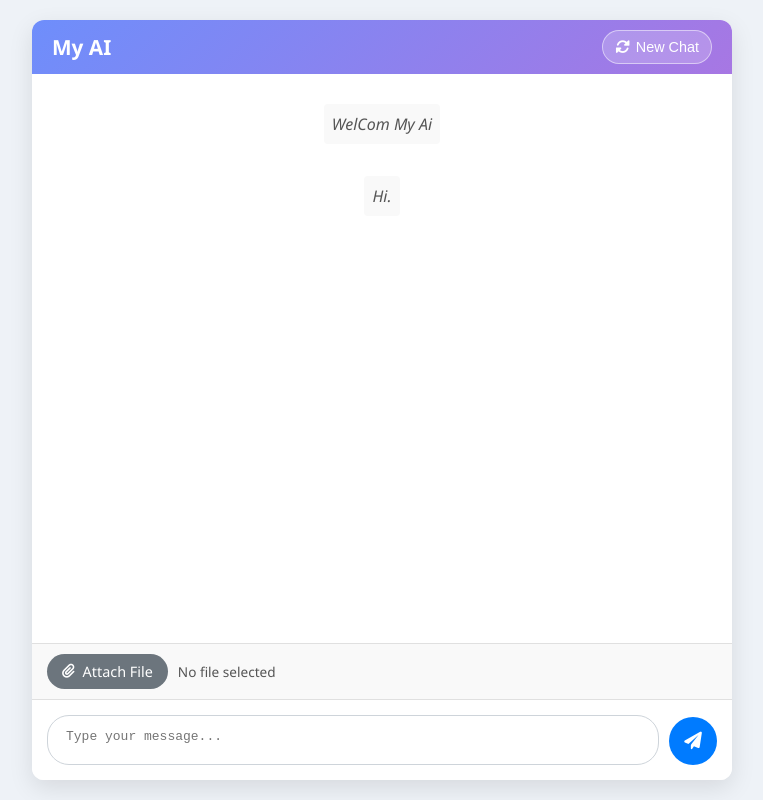
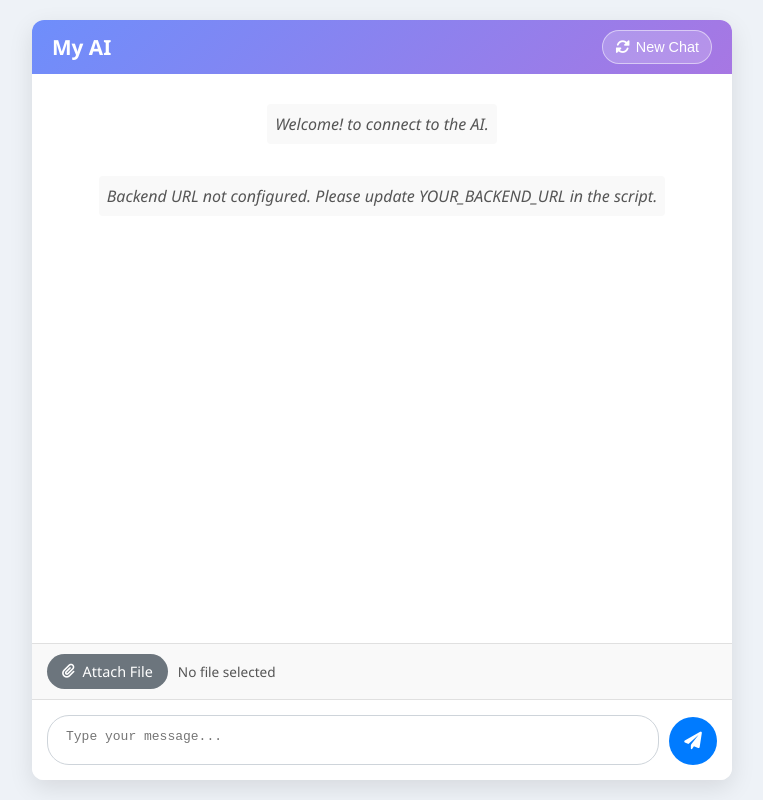
Before and after one commit to Subrat2456/my-gemini-chatbot, a website: page Index.html in a window 1280 px wide. Both pictures are taken after a click on the button "New Chat". Shown: the whole page, without its empty margins (258-1021 px from the left). Drawn offline with nearby package versions, Linux system fonts and the light colour scheme.

Commit message:
Update Index.html

```diff
--- a/Index.html
+++ b/Index.html
@@ -383,7 +383,7 @@
 
         resetChatButton.addEventListener('click', async () => {
             if (YOUR_BACKEND_URL === 'https://my-gemini-chatbot.onrender.com') {
-                addMessageToChatBox('Hi.', 'system-notification', false, true);
+                addMessageToChatBox('Backend URL not configured. Please update YOUR_BACKEND_URL in the script.', 'system-notification', false, true);
                 return;
             }
             try {
@@ -475,7 +475,7 @@
             if (event) event.preventDefault();
 
             if (YOUR_BACKEND_URL === 'https://my-gemini-chatbot.onrender.com') {
-                addMessageToChatBox('hi.', 'system-notification', false, true);
+                addMessageToChatBox('Backend URL not configured. Please update YOUR_BACKEND_URL in the script.', 'system-notification', false, true);
                 return;
             }
 
@@ -631,7 +631,7 @@
 
         document.addEventListener('DOMContentLoaded', () => {
             if (YOUR_BACKEND_URL === 'https://my-gemini-chatbot.onrender.com') {
-                 addMessageToChatBox(' WelCom My Ai', 'system-notification');
+                 addMessageToChatBox('Welcome!  to connect to the AI.', 'system-notification');
             } else {
                 addInitialAiGreeting();
             }
```
